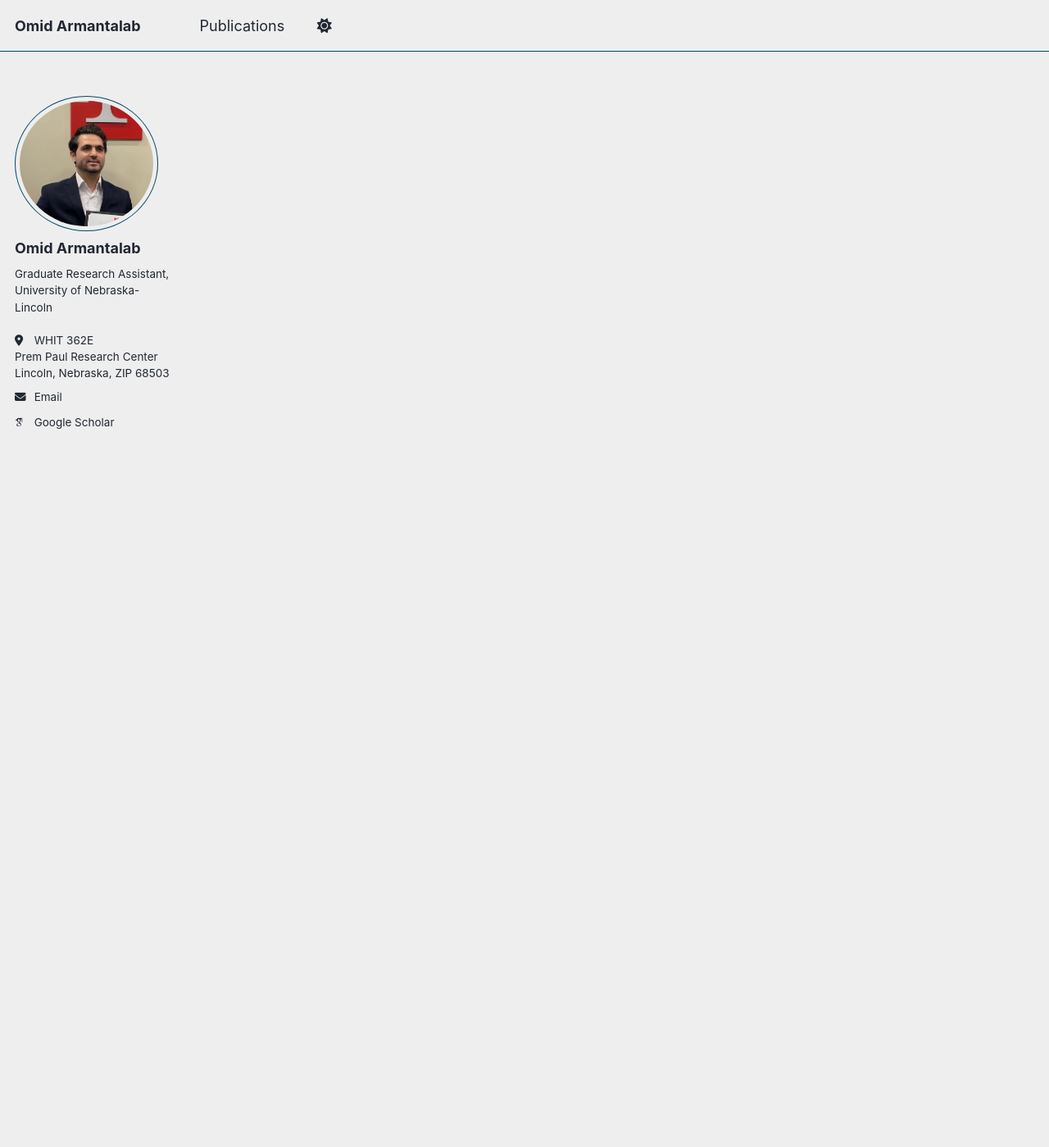
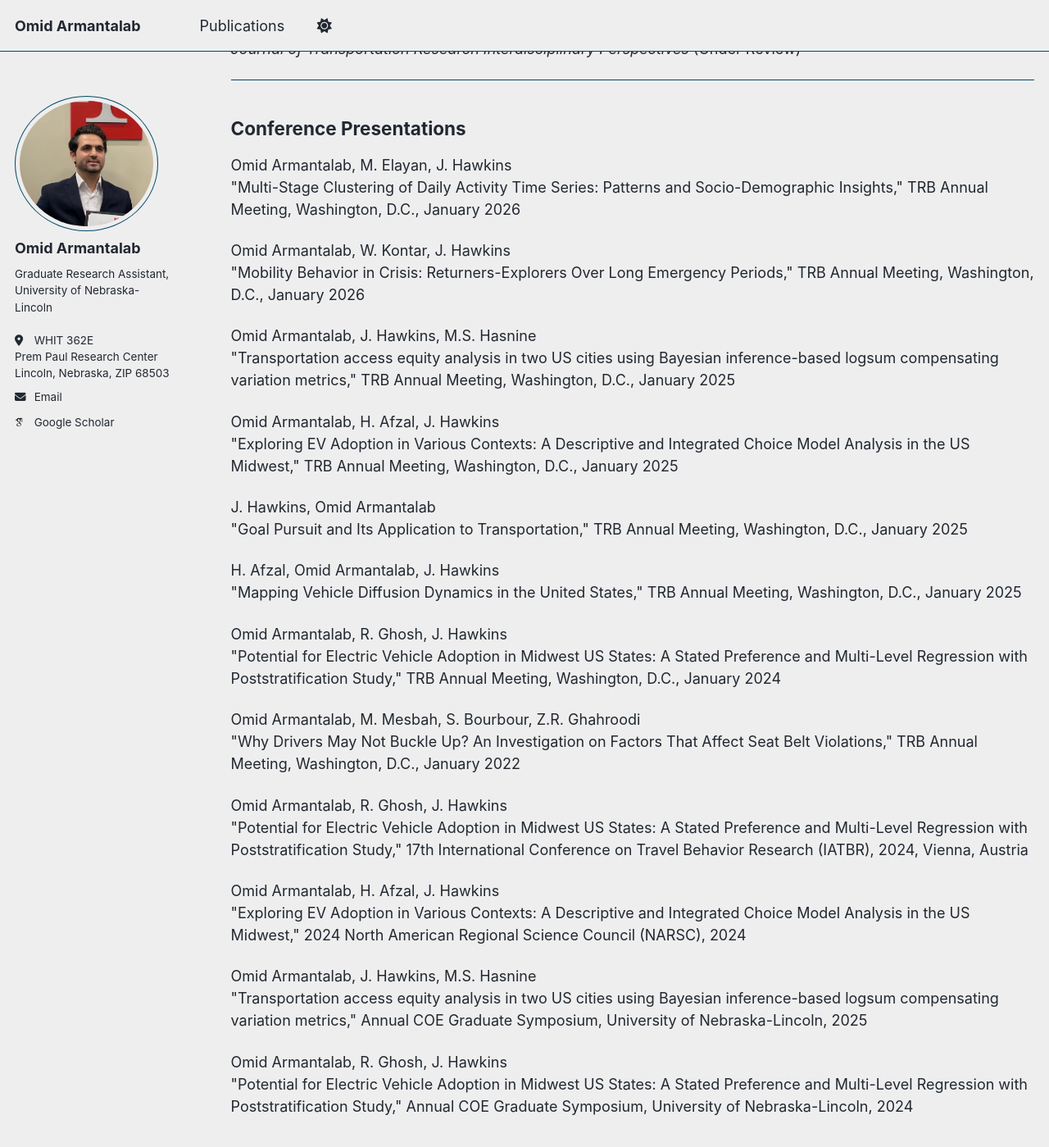
Before and after one commit to oarmantalab/oarmantalab.github.io, a Jekyll site: the page built from _pages/publications.md, in a window 1280 px wide and 1400 px high, scrolled down 1364 px. Shown: the whole window at 82% size. Built offline with Jekyll 4.4.1, drawn with Linux system fonts in a browser that asks for light colours; some web fonts are replaced; a script that is not in the unit is left out; some of the changed text lies outside the part shown.

Commit message:
Update publications.md

```diff
--- a/_pages/publications.md
+++ b/_pages/publications.md
@@ -11,52 +11,181 @@ author_profile: true
 
 {% include base_path %}
 
-<!-- Publications by category if defined -->
-{% if site.publication_category %}
-  {% for category in site.publication_category %}
-    {% assign title_shown = false %}
-    {% for post in site.publications reversed %}
-      {% if post.category != category[0] %}
-        {% continue %}
-      {% endif %}
-      {% unless title_shown %}
-        <h2>{{ category[1].title }}</h2>
-        <hr />
-        {% assign title_shown = true %}
-      {% endunless %}
+## Research Papers
 
-      <!-- Example single publication -->
-      <div class="publication-item">
-        <p>
-          <strong><a href="{{ post.paperurl }}">{{ post.title }}</a></strong><br>
-          {{ post.authors }}<br>
-          <em>{{ post.venue }}</em>, {{ post.date | date: "%Y" }}
-        </p>
-      </div>
-
-    {% endfor %}
-  {% endfor %}
-{% else %}
-  {% for post in site.publications reversed %}
-    <div class="publication-item">
-      <p>
-        <strong><a href="{{ post.paperurl }}">{{ post.title }}</a></strong><br>
-        {{ post.authors }}<br>
-        <em>{{ post.venue }}</em>, {{ post.date | date: "%Y" }}
-      </p>
-    </div>
-  {% endfor %}
-{% endif %}
-
-<!-- Example publications if you want to hardcode some -->
 <div class="publication-item">
   <p>
-    <strong><a href="https://example.com/paper1.pdf">Modeling Human Mobility Patterns Using Machine Learning</a></strong><br>
-    Omid Arman, John Doe<br>
-    <em>Transportation Research Part C</em>, 2024
+    <strong><a href="https://doi.org/10.1016/j.tranpol.2025.103877">Who is more likely to buy an EV? A descriptive and integrated choice model analysis in the US Midwest</a></strong><br>
+    Omid Armantalab, H. Afzal, J. Hawkins<br>
+    <em>Transport Policy</em>, 2025
   </p>
 </div>
 
 <div class="publication-item">
   <p>
-    <strong><a href="https://example.com/paper2.pdf">Spatial Econometrics of Electric Ve
+    <strong><a href="https://doi.org/10.1016/j.tbs.2025.101073">Transportation access equity analysis in two US cities using Bayesian inference-based logsum compensating variation metrics</a></strong><br>
+    Omid Armantalab, J. Hawkins, M.S. Hasnine<br>
+    <em>Travel Behaviour and Society</em>, 2025
+  </p>
+</div>
+
+<div class="publication-item">
+  <p>
+    <strong>Investigating the Factors Affecting Traffic Violations: A Study of Demographic and Environmental Influences</strong><br>
+    Omid Armantalab, M. Mesbah, S. Bourbour, Z.R. Ghahroodi<br>
+    <em>Journal of Transportation Engineering, Part A: Systems</em>, 2025 (Accepted)
+  </p>
+</div>
+
+<div class="publication-item">
+  <p>
+    <strong><a href="https://doi.org/10.1177/03611981251347621">Mapping Vehicle Diffusion Dynamics in the United States</a></strong><br>
+    H. Afzal, Omid Armantalab, J. Hawkins<br>
+    <em>Transportation Research Record</em>, 2025
+  </p>
+</div>
+
+<div class="publication-item">
+  <p>
+    <strong>Why Drivers May Not Buckle Up? An Investigation on Factors That Affect Seat Belt Violations</strong><br>
+    Omid Armantalab, M. Mesbah, S. Bourbour, Z.R. Ghahroodi<br>
+    <em>TRBAM-22-02752</em>, 2022
+  </p>
+</div>
+
+<!-- Add in-revision papers -->
+<div class="publication-item">
+  <p>
+    <strong>Potential for Electric Vehicle Adoption in Midwest US States: A Stated Preference and Multi-Level Regression with Poststratification Study</strong><br>
+    Omid Armantalab, R. Ghosh, J. Hawkins<br>
+    <em>Journal of Choice Modeling</em> (Second Revision)
+  </p>
+</div>
+
+<div class="publication-item">
+  <p>
+    <strong>One Mile Forward, Six Miles Back: A Rebound Effect in Autonomous Vehicle</strong><br>
+    W. Kontar, Omid Armantalab, S. Ahna, A. Hicks<br>
+    <em>Journal of Resources, Conservation and Recycling</em> (First Revision)
+  </p>
+</div>
+
+<div class="publication-item">
+  <p>
+    <strong>Mobility Behavior Evolution During Extended Emergencies: Returners–Explorers and 15-Minute City</strong><br>
+    Omid Armantalab, W. Kontar, J. Hawkins<br>
+    <em>Journal of Transportation Research Part A</em> (Under Review)
+  </p>
+</div>
+
+<div class="publication-item">
+  <p>
+    <strong>Multi-Stage Clustering of Daily Activity Time Series: Patterns and Socio-Demographic Insights</strong><br>
+    Omid Armantalab, M. Elayan, J. Hawkins<br>
+    <em>Journal of Transportmetrica A: Transport Science</em> (Under Review)
+  </p>
+</div>
+
+<div class="publication-item">
+  <p>
+    <strong>Who Engages in Unsafe Driving More Often? Examining Frequency of Speeding and Seatbelt Violations</strong><br>
+    Omid Armantalab, M. Mesbah, S. Bourbour, Z.R. Ghahroodi<br>
+    <em>Journal of Transportation Letters</em> (Under Review)
+  </p>
+</div>
+
+<div class="publication-item">
+  <p>
+    <strong>Goal Pursuit and Its Application to Transportation</strong><br>
+    J. Hawkins, Omid Armantalab<br>
+    <em>Journal of Transportation Research Interdisciplinary Perspectives</em> (Under Review)
+  </p>
+</div>
+
+---
+
+## Conference Presentations
+
+<div class="publication-item">
+  <p>
+    Omid Armantalab, M. Elayan, J. Hawkins<br>
+    "Multi-Stage Clustering of Daily Activity Time Series: Patterns and Socio-Demographic Insights," TRB Annual Meeting, Washington, D.C., January 2026
+  </p>
+</div>
+
+<div class="publication-item">
+  <p>
+    Omid Armantalab, W. Kontar, J. Hawkins<br>
+    "Mobility Behavior in Crisis: Returners-Explorers Over Long Emergency Periods," TRB Annual Meeting, Washington, D.C., January 2026
+  </p>
+</div>
+
+<div class="publication-item">
+  <p>
+    Omid Armantalab, J. Hawkins, M.S. Hasnine<br>
+    "Transportation access equity analysis in two US cities using Bayesian inference-based logsum compensating variation metrics," TRB Annual Meeting, Washington, D.C., January 2025
+  </p>
+</div>
+
+<div class="publication-item">
+  <p>
+    Omid Armantalab, H. Afzal, J. Hawkins<br>
+    "Exploring EV Adoption in Various Contexts: A Descriptive and Integrated Choice Model Analysis in the US Midwest," TRB Annual Meeting, Washington, D.C., January 2025
+  </p>
+</div>
+
+<div class="publication-item">
+  <p>
+    J. Hawkins, Omid Armantalab<br>
+    "Goal Pursuit and Its Application to Transportation," TRB Annual Meeting, Washington, D.C., January 2025
+  </p>
+</div>
+
+<div class="publication-item">
+  <p>
+    H. Afzal, Omid Armantalab, J. Hawkins<br>
+    "Mapping Vehicle Diffusion Dynamics in the United States," TRB Annual Meeting, Washington, D.C., January 2025
+  </p>
+</div>
+
+<div class="publication-item">
+  <p>
+    Omid Armantalab, R. Ghosh, J. Hawkins<br>
+    "Potential for Electric Vehicle Adoption in Midwest US States: A Stated Preference and Multi-Level Regression with Poststratification Study," TRB Annual Meeting, Washington, D.C., January 2024
+  </p>
+</div>
+
+<div class="publication-item">
+  <p>
+    Omid Armantalab, M. Mesbah, S. Bourbour, Z.R. Ghahroodi<br>
+    "Why Drivers May Not Buckle Up? An Investigation on Factors That Affect Seat Belt Violations," TRB Annual Meeting, Washington, D.C., January 2022
+  </p>
+</div>
+
+<div class="publication-item">
+  <p>
+    Omid Armantalab, R. Ghosh, J. Hawkins<br>
+    "Potential for Electric Vehicle Adoption in Midwest US States: A Stated Preference and Multi-Level Regression with Poststratification Study," 17th International Conference on Travel Behavior Research (IATBR), 2024, Vienna, Austria
+  </p>
+</div>
+
+<div class="publication-item">
+  <p>
+    Omid Armantalab, H. Afzal, J. Hawkins<br>
+    "Exploring EV Adoption in Various Contexts: A Descriptive and Integrated Choice Model Analysis in the US Midwest," 2024 North American Regional Science Council (NARSC), 2024
+  </p>
+</div>
+
+<div class="publication-item">
+  <p>
+    Omid Armantalab, J. Hawkins, M.S. Hasnine<br>
+    "Transportation access equity analysis in two US cities using Bayesian inference-based logsum compensating variation metrics," Annual COE Graduate Symposium, University of Nebraska-Lincoln, 2025
+  </p>
+</div>
+
+<div class="publication-item">
+  <p>
+    Omid Armantalab, R. Ghosh, J. Hawkins<br>
+    "Potential for Electric Vehicle Adoption in Midwest US States: A Stated Preference and Multi-Level Regression with Poststratification Study," Annual COE Graduate Symposium, University of Nebraska-Lincoln, 2024
+  </p>
+</div>
```
